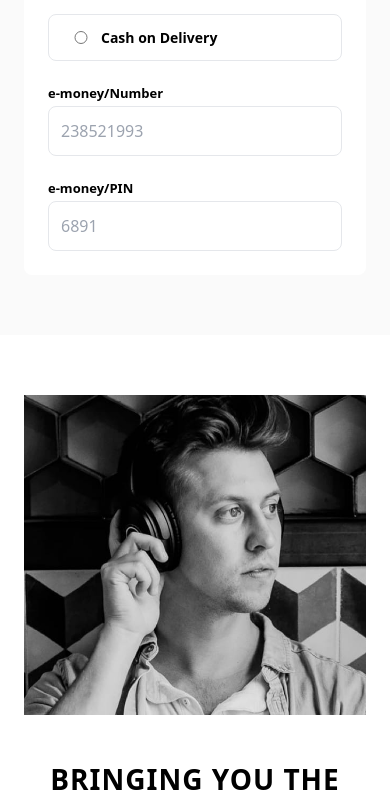
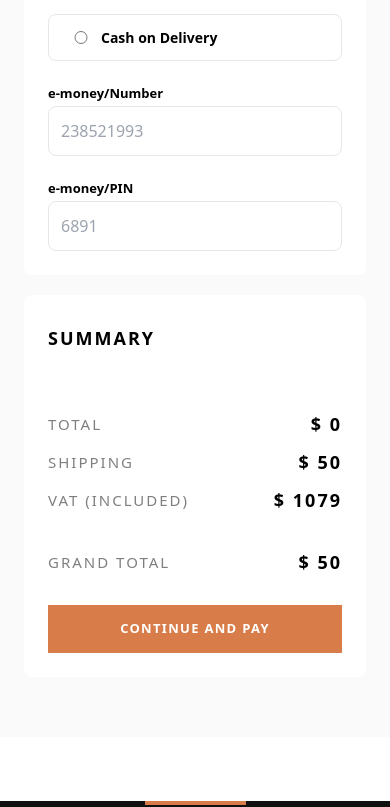
Before and after one commit to jonkarrer/audiophile, a Next.js app: page /checkout in a window 390 px wide. Shown: the part 1171-1978 px from the top of the page. Built offline with nearby package versions, Linux system fonts and the light colour scheme.

Commit message:
feat: mobile checkout summary

```diff
--- a/components/Cart/Dropdown.tsx
+++ b/components/Cart/Dropdown.tsx
@@ -1,8 +1,10 @@
 import { useCartContext } from "./CartProvider";
 import Item from "./Item";
+import { useRouter } from "next/router";
 
 const Dropdown = () => {
   const cart = useCartContext();
+  const router = useRouter();
 
   return (
     <div className="fixed left-0 top-0 w-screen z-40 lg:right-0 lg:m-auto lg:wrapper">
@@ -33,7 +35,12 @@ const Dropdown = () => {
           <h4 className="opacity-50 text-base font-medium">Total</h4>
           <h4 className="text-lg">{`$ ${cart?.total}`}</h4>
         </div>
-        <button className="btn gold w-full">Checkout</button>
+        <button
+          onClick={() => router.push("/checkout")}
+          className="btn gold w-full"
+        >
+          Checkout
+        </button>
       </div>
     </div>
   );
--- /dev/null
+++ b/components/Checkout/Forms.tsx
@@ -0,0 +1,81 @@
+const Forms = () => {
+  return (
+    <div className="p-6 bg-white rounded-lg grid gap-8">
+      <h2>Checkout</h2>
+
+      <form action="" className="grid gap-5">
+        <p className="text-D87D4A tracking-widest text-sm font-medium uppercase">
+          Billing Details
+        </p>
+        <label htmlFor="name">
+          <p className="label">Name</p>
+          <input type="text" name="name" placeholder="Alexei Ward" />
+        </label>
+        <label htmlFor="email">
+          <p className="label">Email</p>
+          <input type="email" name="email" placeholder="alexei@mail.com" />
+        </label>
+        <label htmlFor="phone">
+          <p className="label">Phone Number</p>
+          <input type="tel" name="phone" placeholder="+1 202-555-0136" />
+        </label>
+      </form>
+
+      <form action="" className="grid gap-5">
+        <p className="text-D87D4A tracking-widest text-sm font-medium uppercase">
+          Shipping Info
+        </p>
+        <label htmlFor="Home Address">
+          <p className="label">Your Address</p>
+          <input
+            type="text"
+            name="address"
+            placeholder="1137 Williams Avenue"
+          />
+        </label>
+        <label htmlFor="zip code">
+          <p className="label">Zip Code</p>
+          <input type="text" name="zip code" placeholder="10001" />
+        </label>
+        <label htmlFor="city">
+          <p className="label">City</p>
+          <input type="text" name="city" placeholder="New York" />
+        </label>
+        <label htmlFor="country">
+          <p className="label">Country</p>
+          <input type="text" name="country" placeholder="United States" />
+        </label>
+      </form>
+
+      <form action="" className="grid gap-5">
+        <p className="text-D87D4A tracking-widest text-sm font-medium uppercase">
+          Payment Details
+        </p>
+
+        <label htmlFor="payment method" className="grid gap-4">
+          <p className="label">Payment Method</p>
+          <div className="flex items-center justify-start border p-3 rounded-lg">
+            <input type="radio" name="payment method" className="w-10" />
+            <h6 className="font-bold text-sm">e-Money</h6>
+          </div>
+
+          <div className="flex items-center justify-start border p-3 rounded-lg">
+            <input type="radio" name="payment method" className="w-10" />
+            <h6 className="font-bold text-sm">Cash on Delivery</h6>
+          </div>
+        </label>
+
+        <label htmlFor="money number">
+          <p className="label">e-money/Number</p>
+          <input type="text" name="money number" placeholder="238521993" />
+        </label>
+        <label htmlFor="money pin">
+          <p className="label">e-money/PIN</p>
+          <input type="text" name="money pin" placeholder="6891" />
+        </label>
+      </form>
+    </div>
+  );
+};
+
+export default Forms;
--- /dev/null
+++ b/components/Checkout/Summary.tsx
@@ -0,0 +1,72 @@
+import { useCartContext } from "@/components/Cart/CartProvider";
+import Name from "@/components/Cart/Name";
+import { IItem } from "@/utils/interfaces";
+
+const Summary = () => {
+  const cart = useCartContext();
+  const grandTotal = cart != undefined ? cart.total + 50 : undefined;
+
+  console.log(grandTotal);
+  return (
+    <div className="p-6 bg-white rounded-lg grid gap-6">
+      <h4>Summary</h4>
+      <div className="grid gap-6">
+        {cart?.currentCart.map((item) => (
+          <div key={item.id}>
+            <Item
+              image={item.image}
+              name={item.name}
+              price={item.price}
+              quantity={item.quantity}
+              id={item.id}
+            />
+          </div>
+        ))}
+      </div>
+
+      <div>
+        <Cost cost="Total" amount={cart?.total} />
+        <Cost cost="Shipping" amount={50} />
+        <Cost cost="VAT (INCLUDED)" amount={1079} />
+      </div>
+
+      <Cost cost="Grand Total" amount={grandTotal} />
+
+      <button className="btn gold w-full">Continue and Pay</button>
+    </div>
+  );
+};
+
+export default Summary;
+
+const Item = ({ image, name, price, quantity, id }: IItem) => {
+  return (
+    <div className="flex items-center justify-between">
+      <img
+        className="w-16 rounded-lg"
+        src={`/${image.split("/").slice(2).join("/")}`}
+        alt="product image"
+      />
+      <div className="flex-1 ml-4">
+        <Name name={name} />
+        <h5 className="opacity-50 text-sm">{`$${price}`}</h5>
+      </div>
+      <p>{`x${quantity}`}</p>
+    </div>
+  );
+};
+
+const Cost = ({
+  cost,
+  amount,
+}: {
+  cost: string;
+  amount: number | undefined;
+}) => {
+  return (
+    <div className="flex items-center justify-between">
+      <h4 className="opacity-50 text-base font-medium">{cost}</h4>
+      <h4 className="text-lg">{`$ ${amount}`}</h4>
+    </div>
+  );
+};
--- a/components/Layout/Footer.tsx
+++ b/components/Layout/Footer.tsx
@@ -1,9 +1,14 @@
 import Link from "next/link";
 import Hero from "../lib/Hero";
+import { useRouter } from "next/router";
 
-const Footer = () => (
+const Footer = () => {
+  const router = useRouter();
+
+  return (
     <div>
-    <Hero />
+      {router.pathname === "/checkout" ? null : <Hero />}
+
       <footer className="bg-101010 mt-16 md:mt-28">
         <div className="wrapper grid gap-12 py-12 md:grid-cols-2 relative">
           <div
@@ -31,9 +36,9 @@ const Footer = () => (
           </nav>
           <p className="light text-center md:text-left md:col-span-2 lg:col-span-1">
             Audiophile is an all in one stop to fulfill your audio needs.
-          We&apos;re a small team of music lovers and sound specialists who are
-          devoted to helping you get the most out of personal audio. Come and
-          visit our demo facility - we’re open 7 days a week.
+            We&apos;re a small team of music lovers and sound specialists who
+            are devoted to helping you get the most out of personal audio. Come
+            and visit our demo facility - we’re open 7 days a week.
           </p>
           <p className="light text-center md:text-left lg:row-start-3">
             Copyright 2021. All Rights Reserved
@@ -59,5 +64,6 @@ const Footer = () => (
       </footer>
     </div>
   );
+};
 
 export default Footer;
--- a/pages/checkout.tsx
+++ b/pages/checkout.tsx
@@ -1,7 +1,9 @@
 import { useRouter } from "next/router";
-
+import Forms from "@/components/Checkout/Forms";
+import Summary from "@/components/Checkout/Summary";
 function Checkout() {
   const router = useRouter();
+
   return (
     <section className="bg-FAFAFA">
       <div className="wrapper mt-14 grid gap-5">
@@ -9,81 +11,9 @@ function Checkout() {
           Go Back
         </p>
 
-        <div className="p-6 bg-white rounded-lg grid gap-8">
-          <h2>Checkout</h2>
+        <Forms />
 
-          <form action="" className="grid gap-5">
-            <p className="text-D87D4A tracking-widest text-sm font-medium uppercase">
-              Billing Details
-            </p>
-            <label htmlFor="name">
-              <p className="label">Name</p>
-              <input type="text" name="name" placeholder="Alexei Ward" />
-            </label>
-            <label htmlFor="email">
-              <p className="label">Email</p>
-              <input type="email" name="email" placeholder="alexei@mail.com" />
-            </label>
-            <label htmlFor="phone">
-              <p className="label">Phone Number</p>
-              <input type="tel" name="phone" placeholder="+1 202-555-0136" />
-            </label>
-          </form>
-
-          <form action="" className="grid gap-5">
-            <p className="text-D87D4A tracking-widest text-sm font-medium uppercase">
-              Shipping Info
-            </p>
-            <label htmlFor="Home Address">
-              <p className="label">Your Address</p>
-              <input
-                type="text"
-                name="address"
-                placeholder="1137 Williams Avenue"
-              />
-            </label>
-            <label htmlFor="zip code">
-              <p className="label">Zip Code</p>
-              <input type="text" name="zip code" placeholder="10001" />
-            </label>
-            <label htmlFor="city">
-              <p className="label">City</p>
-              <input type="text" name="city" placeholder="New York" />
-            </label>
-            <label htmlFor="country">
-              <p className="label">Country</p>
-              <input type="text" name="country" placeholder="United States" />
-            </label>
-          </form>
-
-          <form action="" className="grid gap-5">
-            <p className="text-D87D4A tracking-widest text-sm font-medium uppercase">
-              Payment Details
-            </p>
-
-            <label htmlFor="payment method" className="grid gap-4">
-              <p className="label">Payment Method</p>
-              <div className="flex items-center justify-start border p-3 rounded-lg">
-                <input type="radio" name="payment method" className="w-10" />
-                <h6 className="font-bold text-sm">e-Money</h6>
-              </div>
-
-              <div className="flex items-center justify-start border p-3 rounded-lg">
-                <input type="radio" name="payment method" className="w-10" />
-                <h6 className="font-bold text-sm">Cash on Delivery</h6>
-              </div>
-            </label>
-
-            <label htmlFor="money number">
-              <p className="label">e-money/Number</p>
-              <input type="text" name="money number" placeholder="238521993" />
-            </label>
-            <label htmlFor="money pin">
-              <p className="label">e-money/PIN</p>
-              <input type="text" name="money pin" placeholder="6891" />
-            </label>
-          </form>
-        </div>
+        <Summary />
       </div>
     </section>
   );
```
Lines whose indentation alone changed are shown as unchanged.
